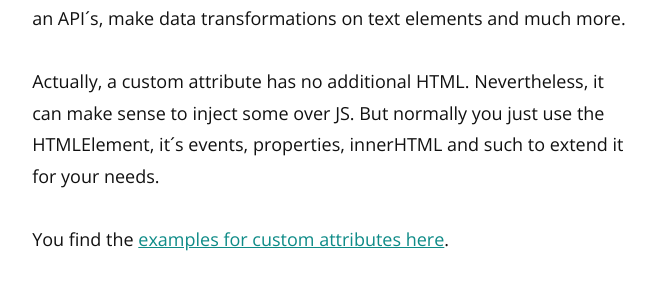
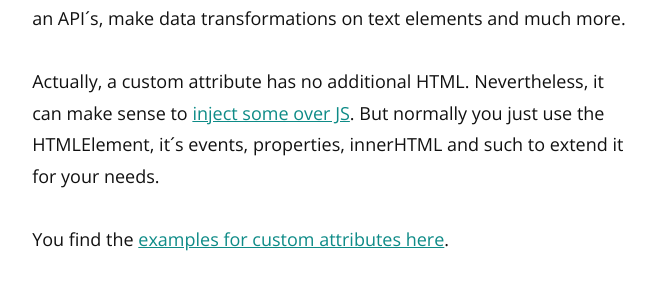
Before and after one commit to kabaehr/kabaehr.github.io, a Jekyll site: the page built from _posts/2017-03-19-Aurelia-components-difference-between-elements-and-attributes.markdown, in a window 1280 px wide and 900 px high, scrolled down 2240 px. Shown: the part 191-484 px from the top of the window, without its empty margins (310-967 px from the left). Built offline with Jekyll 4.4.1, drawn with Linux system fonts in a browser that asks for light colours; nearby versions of some CDN libraries; part of the change alters nothing that is shown.

```diff
--- a/_posts/2017-03-19-Aurelia-components-difference-between-elements-and-attributes.markdown
+++ b/_posts/2017-03-19-Aurelia-components-difference-between-elements-and-attributes.markdown
@@ -41,7 +41,7 @@ Using custom elements even for simpler components has some advantages regarding
 
 A custom attribute can be used to extend the functionality of any existing HTML element and has **no** view. You can transform simple elements to more advanced ones, e.g. let selectboxes load data from an API´s, make data transformations on text elements and much more.
 
-Actually, a custom attribute has no additional HTML. Nevertheless, it can make sense to inject some over JS. But normally you just use the HTMLElement, it´s events, properties, innerHTML and such to extend it for your needs.
+Actually, a custom attribute has no additional HTML. Nevertheless, it can make sense to <a href="http://www.jeremyg.net/entry/adding-a-view-to-a-custom-attribute-in-aurelia" title="add a view to custom attributes">inject some over JS</a>. But normally you just use the HTMLElement, it´s events, properties, innerHTML and such to extend it for your needs.
 
 You find the <a href="https://gist.run/?id=999099938fc540ff93cdbe73760b91fb" title="link to github gist examples"> examples for custom attributes here</a>.
 
```
